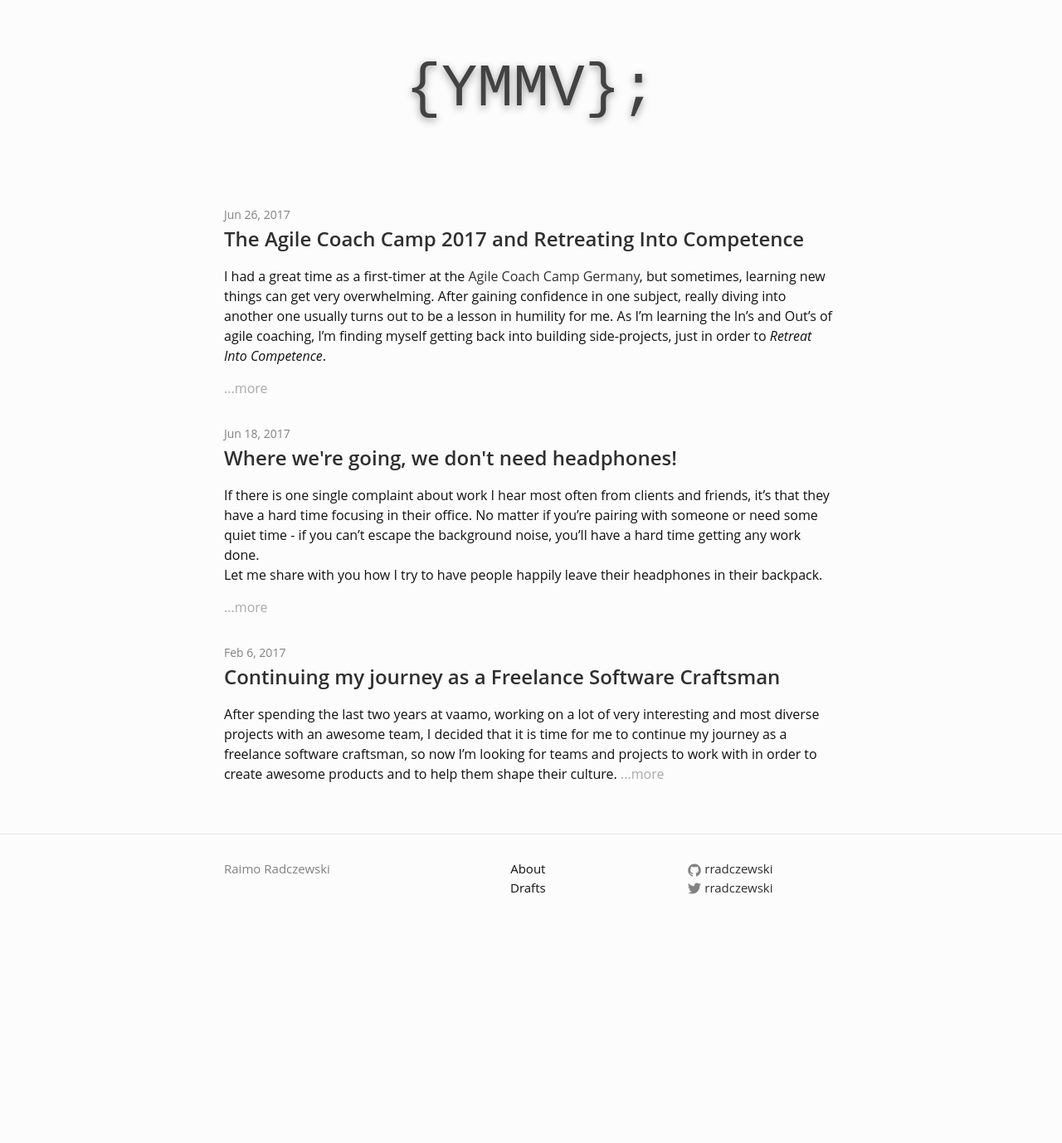
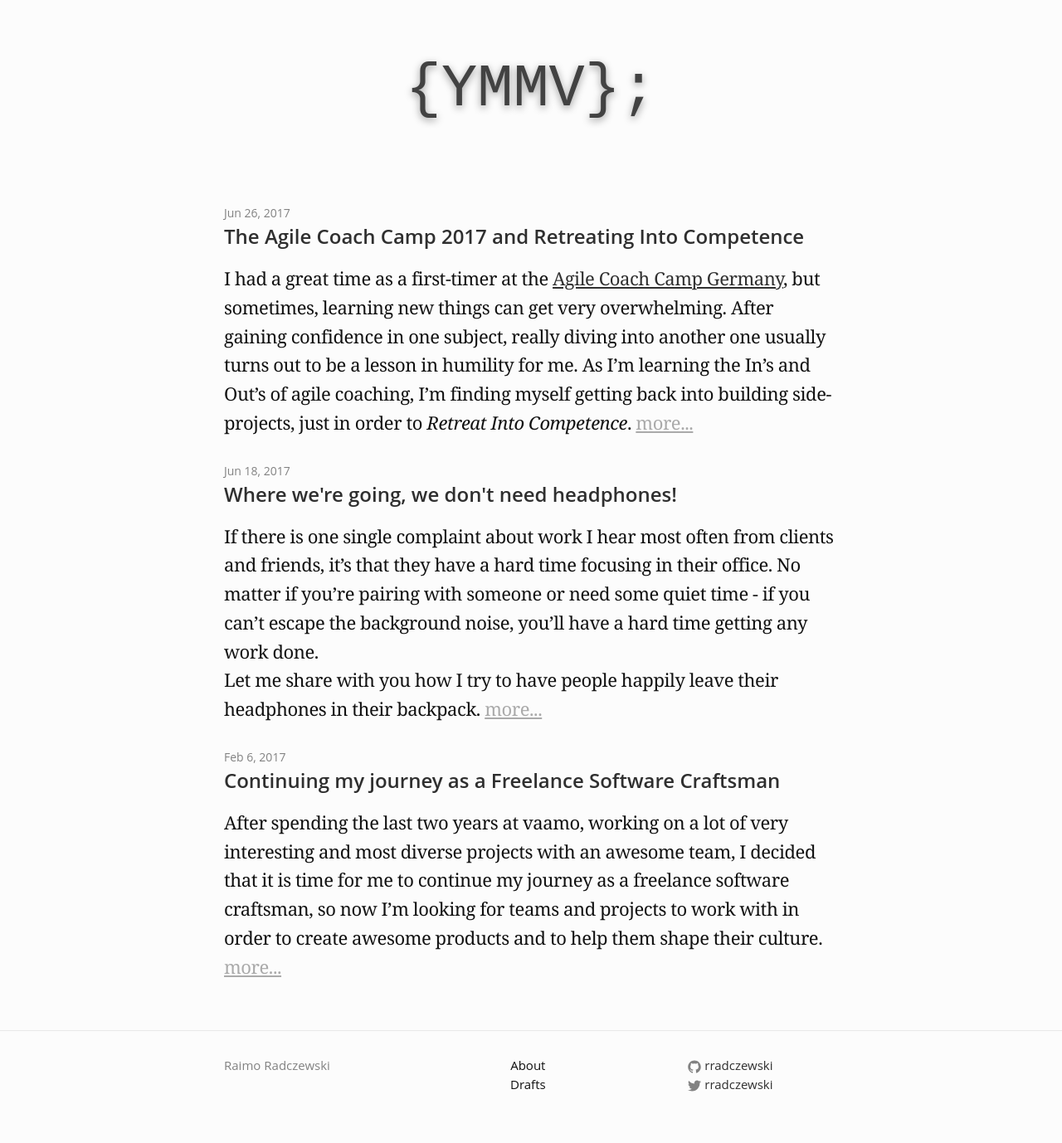
Before and after one commit to rradczewski/ymmv, a Jekyll site: the page built from index.md, in a window 1280 px wide. Shown: the whole page at 83% size. Built offline with Jekyll 4.4.1, drawn with Linux system fonts in a browser that asks for light colours; before the commit the page ends 1141 px from its top, so only the background shows below that.

Commit message:
Fix Margins and such

```diff
--- a/_layouts/home.html
+++ b/_layouts/home.html
@@ -9,12 +9,12 @@
   <ul class="post-list">
     {% for post in site.posts %}
       <li>
-        <span class="post-meta">{{ post.date | date: "%b %-d, %Y" }}</span>
+        <p class="post-meta">{{ post.date | date: "%b %-d, %Y" }}</p>
 
         <h2>
           <a class="post-link" href="{{ post.url | relative_url }}">{{ post.title | escape }}</a>
         </h2>
-        {{ post.excerpt }} <a class="read-more" href="{{ post.url | relative_url }}">...more</a>
+        <p class="post-content">{{ post.excerpt | remove: '<p>' | remove: '</p>' }} <a class="read-more" href="{{ post.url | relative_url }}">more...</a></p>
       </li>
     {% endfor %}
   </ul>
--- a/_sass/minima/_layout.scss
+++ b/_sass/minima/_layout.scss
@@ -136,6 +136,7 @@
   @include media-query($on-palm) {
     font-size: 12px;
   }
+  margin: 0;
 }
 
 .post-link {
@@ -154,7 +155,6 @@
 
 .post-title {
   font-size: 42px;
-  letter-spacing: -1px;
 
   @include media-query($on-laptop) {
     font-size: 24px;
```
